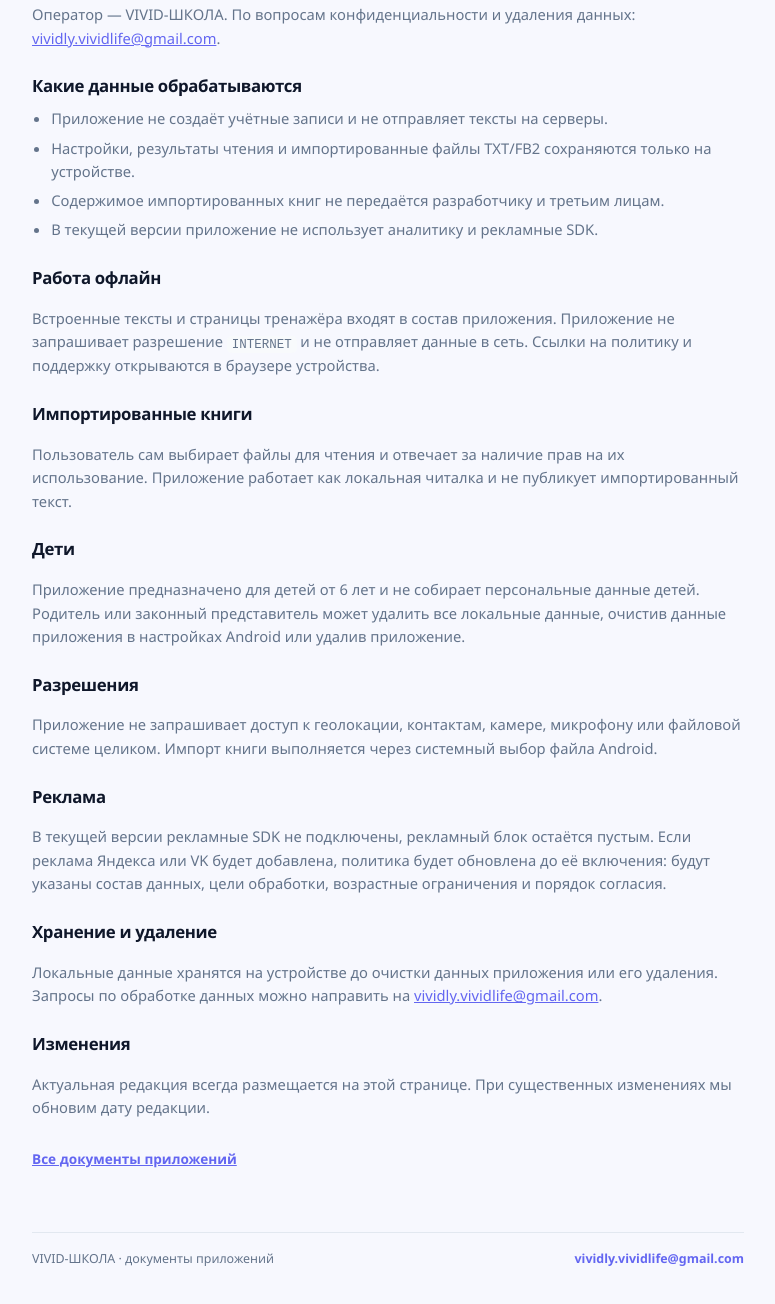
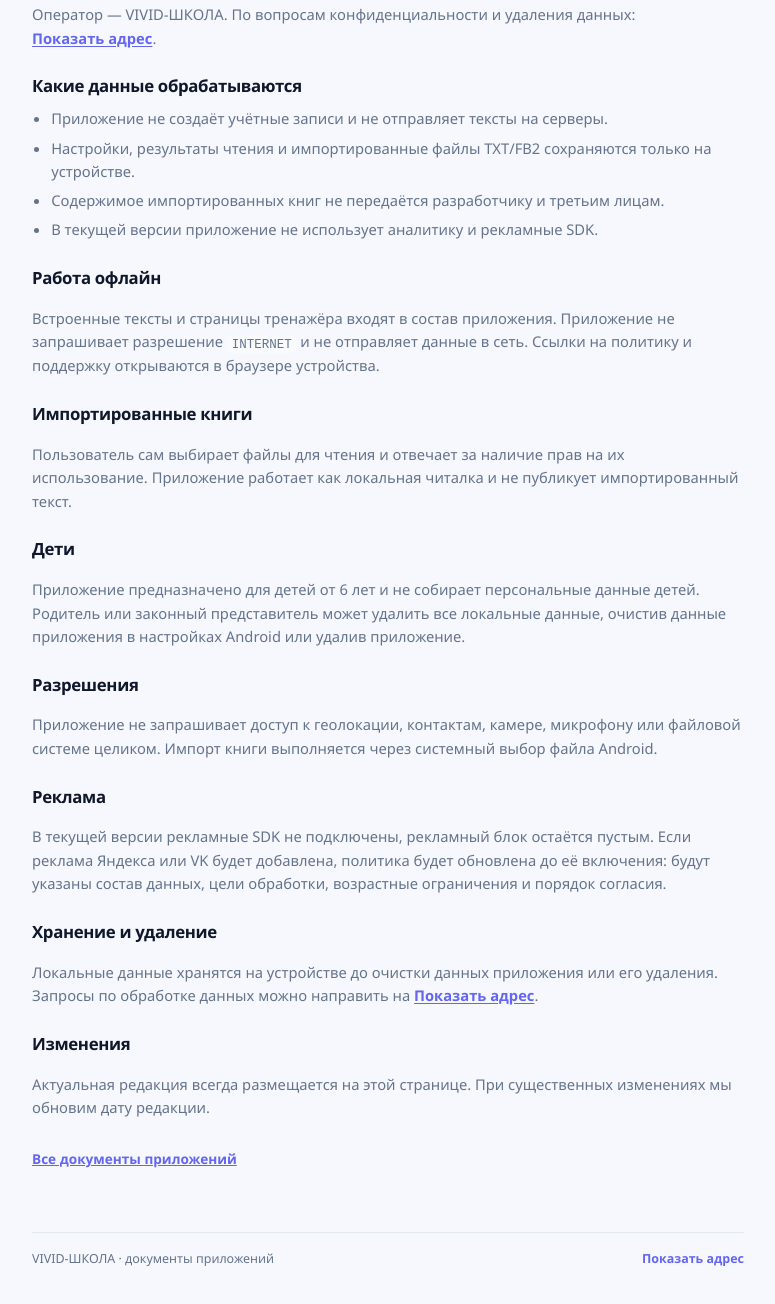
Before and after one commit to vividlyvividlife/vivid-apps-legal, a plain HTML site: page speed-reading/index.html in a window 1280 px wide. Shown: the part 472-1776 px from the top of the page, without its empty margins (252-1027 px from the left). Drawn offline with Linux system fonts and the light colour scheme.

Commit message:
Скрыть email от спам-ботов

```diff
--- /dev/null
+++ b/assets/email.js
@@ -0,0 +1,22 @@
+(function () {
+  document.querySelectorAll('.email-reveal').forEach(function (button) {
+    button.addEventListener('click', function () {
+      var user = button.getAttribute('data-mail-user');
+      var domain = button.getAttribute('data-mail-domain');
+      if (!user || !domain) return;
+
+      var address;
+      try {
+        address = atob(user) + '@' + atob(domain);
+      } catch (error) {
+        return;
+      }
+
+      var link = document.createElement('a');
+      link.href = 'mailto:' + address;
+      link.textContent = address;
+      button.replaceWith(link);
+      link.focus();
+    });
+  });
+})();
--- a/assets/styles.css
+++ b/assets/styles.css
@@ -85,6 +85,33 @@ a:focus-visible {
   outline: 3px solid var(--focus);
   outline-offset: 2px;
   border-radius: 4px;
+}
+
+.email-reveal {
+  display: inline;
+  padding: 0;
+  border: 0;
+  background: none;
+  color: var(--brand);
+  font: inherit;
+  font-weight: 700;
+  text-decoration: underline;
+  text-underline-offset: 2px;
+  cursor: pointer;
+}
+
+.email-reveal:hover {
+  color: var(--brand-d);
+}
+
+.email-reveal:focus-visible {
+  outline: 3px solid var(--focus);
+  outline-offset: 2px;
+  border-radius: 4px;
+}
+
+.foot .email-reveal {
+  text-decoration: none;
 }
 
 .top {
--- a/speed-reading/index.html
+++ b/speed-reading/index.html
@@ -10,6 +10,7 @@
   <link rel="canonical" href="https://vividlyvividlife.github.io/vivid-apps-legal/speed-reading/">
   <link rel="icon" href="../assets/favicon.svg" type="image/svg+xml">
   <link rel="stylesheet" href="../assets/styles.css">
+  <script src="../assets/email.js" defer></script>
 </head>
 <body>
   <a class="skip" href="#content">К содержанию</a>
@@ -41,7 +42,13 @@
         <h2>Кто отвечает за данные</h2>
         <p>
           Оператор — VIVID-ШКОЛА. По вопросам конфиденциальности и удаления данных:
-          <a href="mailto:vividly.vividlife@gmail.com">vividly.vividlife@gmail.com</a>.
+          <button
+            class="email-reveal"
+            type="button"
+            data-mail-user="dml2aWRseS52aXZpZGxpZmU="
+            data-mail-domain="Z21haWwuY29t"
+            aria-label="Показать адрес электронной почты"
+          >Показать адрес</button>.
         </p>
 
         <h2>Какие данные обрабатываются</h2>
@@ -89,7 +96,13 @@
         <p>
           Локальные данные хранятся на устройстве до очистки данных приложения или его удаления.
           Запросы по обработке данных можно направить на
-          <a href="mailto:vividly.vividlife@gmail.com">vividly.vividlife@gmail.com</a>.
+          <button
+            class="email-reveal"
+            type="button"
+            data-mail-user="dml2aWRseS52aXZpZGxpZmU="
+            data-mail-domain="Z21haWwuY29t"
+            aria-label="Показать адрес электронной почты"
+          >Показать адрес</button>.
         </p>
 
         <h2>Изменения</h2>
@@ -104,7 +117,13 @@
 
     <footer class="foot">
       <span>VIVID-ШКОЛА · документы приложений</span>
-      <a href="mailto:vividly.vividlife@gmail.com">vividly.vividlife@gmail.com</a>
+      <button
+        class="email-reveal"
+        type="button"
+        data-mail-user="dml2aWRseS52aXZpZGxpZmU="
+        data-mail-domain="Z21haWwuY29t"
+        aria-label="Показать адрес электронной почты"
+      >Показать адрес</button>
     </footer>
   </div>
 </body>
```
Also changed, not shown: index.html (+8 -1 lines).
